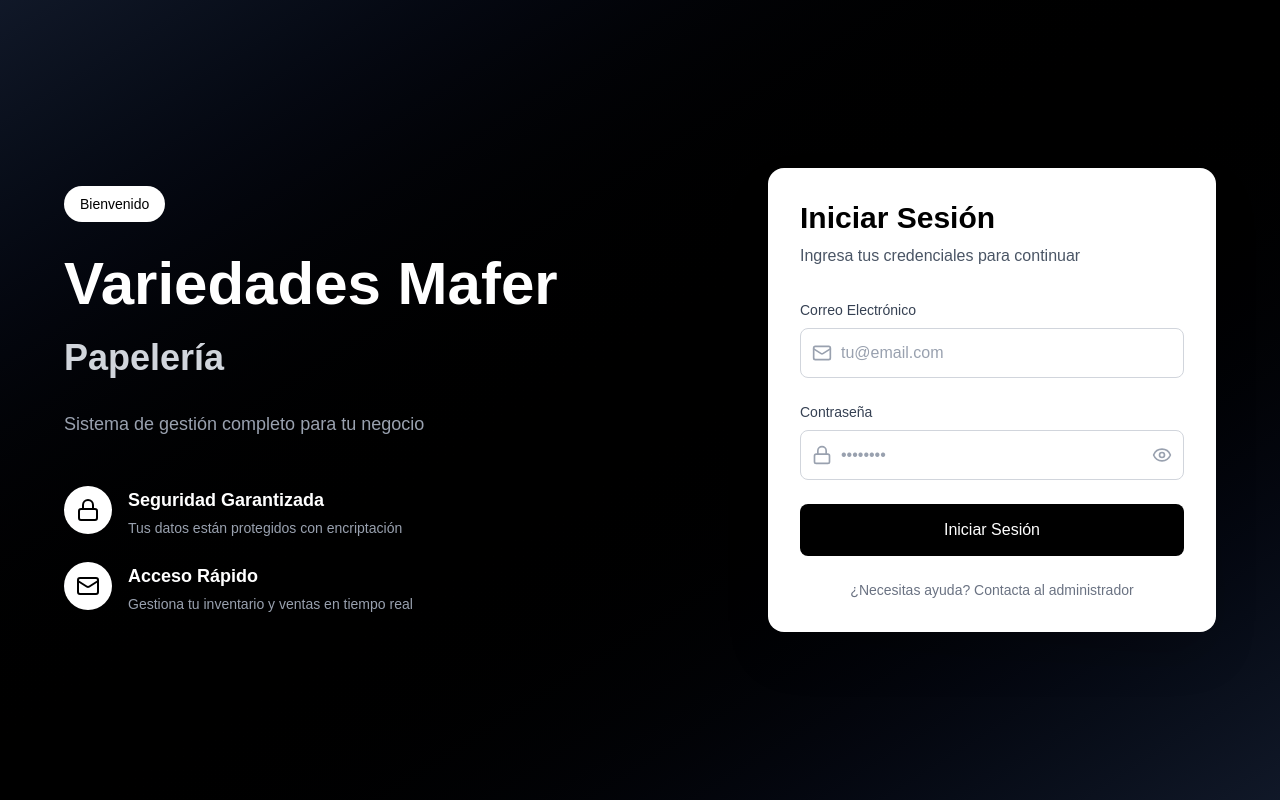
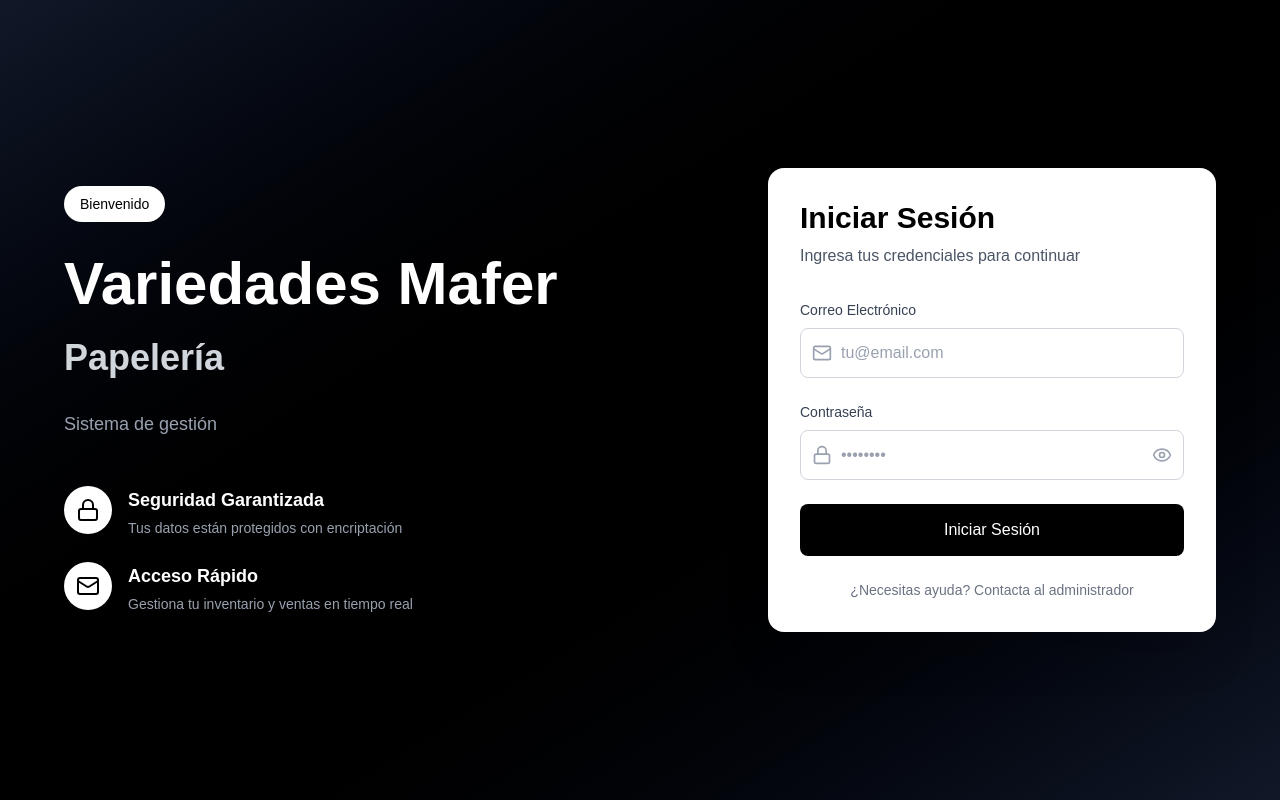
Before and after one commit to Juan-GARCESS/Variedades-mafer, a Next.js app: page / in a window 1280 px wide. Built offline with nearby package versions, Linux system fonts and the light colour scheme.

Commit message:
Update: Cambios en pagina de login

```diff
--- a/app/page.tsx
+++ b/app/page.tsx
@@ -46,7 +46,7 @@ export default function LoginPage() {
             Papelería
           </h2>
           <p className="text-gray-400 text-base sm:text-lg mb-8 lg:mb-12">
-            Sistema de gestión completo para tu negocio
+            Sistema de gestión
           </p>
 
           <div className="hidden md:flex flex-col space-y-6 max-w-md mx-auto lg:mx-0">
```
